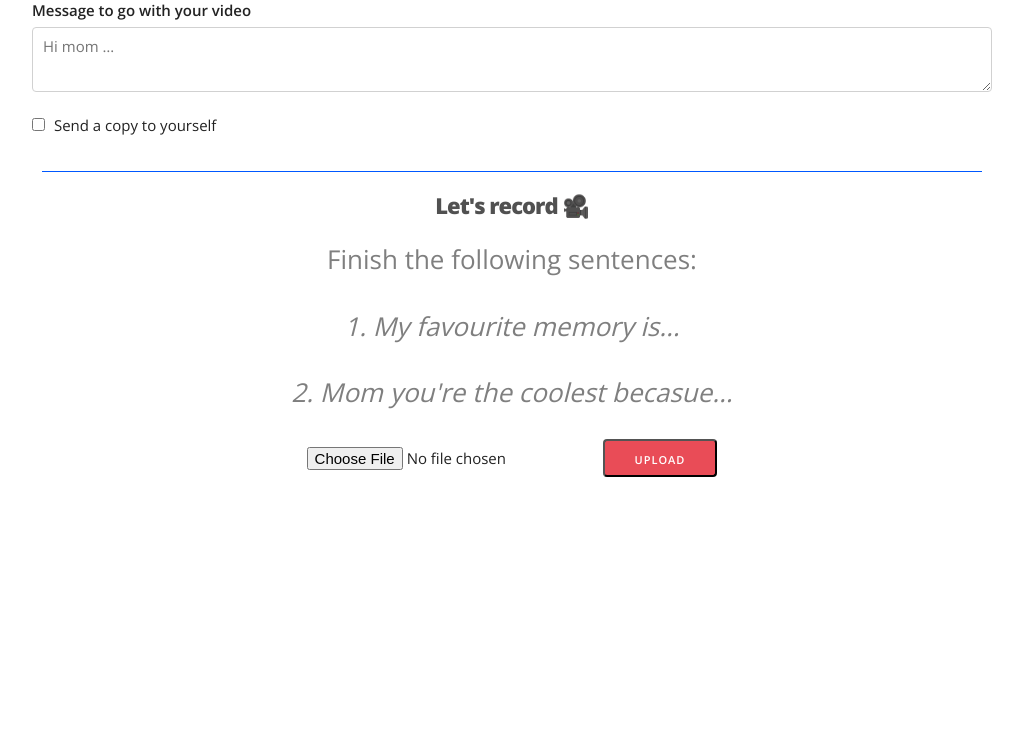
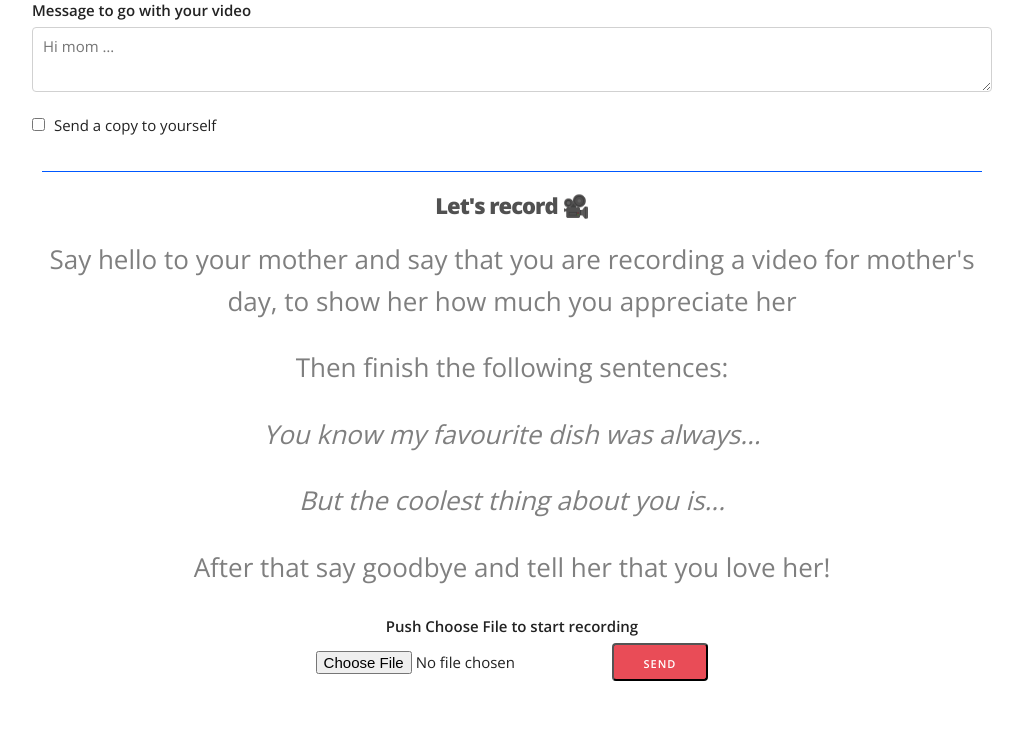
Before and after one commit to reb/appreciation, a Flask app: page /recording in a window 1280 px wide. Shown: the part 534-1265 px from the top of the page, without its empty margins (128-1151 px from the left). Before the commit the page ends 1011 px from the top, so only its background shows below. Run offline with Flask 2, Linux system fonts and the light colour scheme; parts of the project's set-up code (start-up, migrations or seed data) failed here and were passed over.

Commit message:
Update texts

```diff
--- a/templates/recording.html
+++ b/templates/recording.html
@@ -64,12 +64,15 @@
       <div class="card">
       <div class="lijntje"></div>
        <h2>Let's record 🎥</h2>
-        <p class="question">Finish the following sentences:</p>
-         <p class="question1">1. My favourite memory is...</p>
-         <p class="question1">2. Mom you're the coolest becasue...  </p>
+        <p class="question">Say hello to your mother and say that you are recording a video for mother's day, to show her how much you appreciate her</p>
+        <p class="question">Then finish the following sentences:</p>
+         <p class="question1">You know my favourite dish was always...</p>
+         <p class="question1">But the coolest thing about you is...</p>
+        <p class="question">After that say goodbye and tell her that you love her!</p>
       <div class="startings">
+          <label for="video">Push Choose File to start recording</label>
           <input type="file" name="video" accept="video/*" capture>
-          <input type="submit" value="Upload">
+          <input type="submit" value="Send">
       </div>
     </div>
     </div>
```
